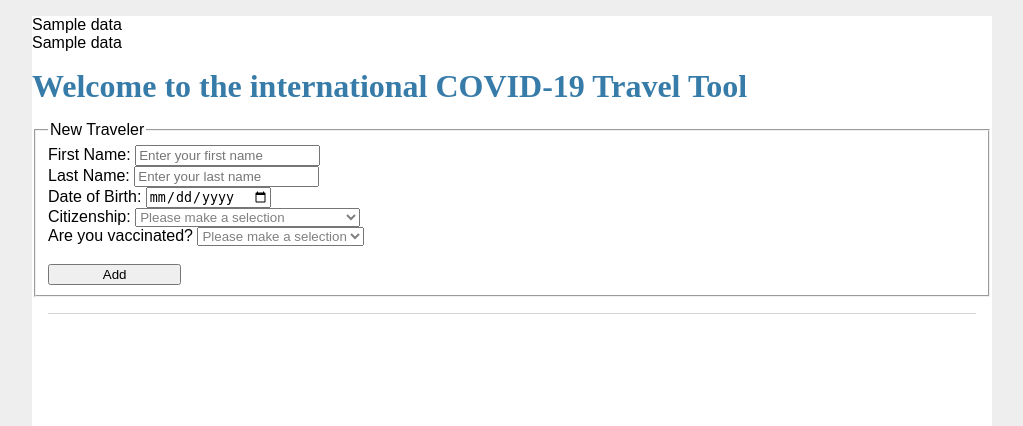
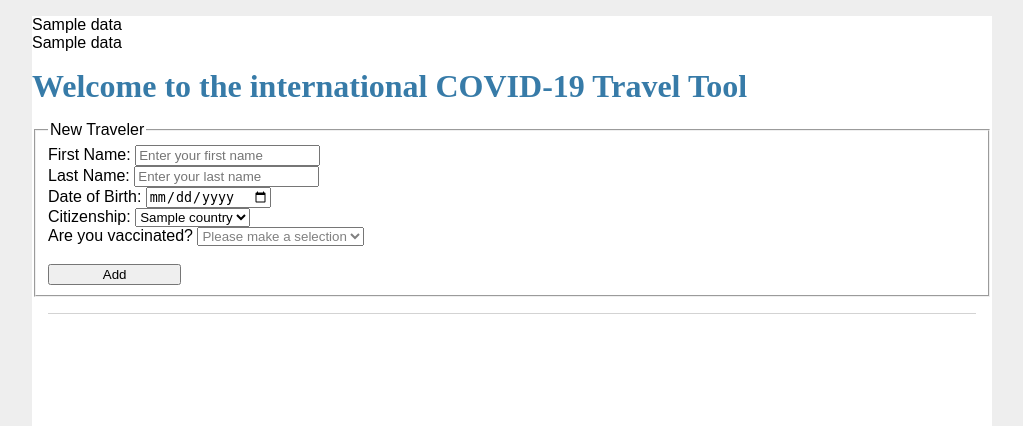
Before and after one commit to afreund415/cs4111-project-one, a Flask app: template templates/index.html in a window 1280 px wide. Shown: the top 426 px of the page, without its empty margins (128-1151 px from the left). Run offline with Flask 2, Linux system fonts and the light colour scheme; the template is opened without the code that fills it: most values are stand-ins (such as "Sample title", 1, 10 or a date in 2020); parts of the project's set-up code (start-up, migrations or seed data) failed here and were passed over; some libraries are stand-ins or nearby versions.

Commit message:
committing to avoid merge issues w/ pull origin master

```diff
--- a/server.py
+++ b/server.py
@@ -81,11 +81,7 @@ def index():
     # return render_template("index.html", **context)
     return render_template("index.html")
 
-# get list of countries for drop-down
-# @app.route('/input')
-# def input():
-#     cur = g.conn.execute("SELECT * FROM countries ORDER BY cname")
-#     return render_template("index.html", countries = cur)
+
 
 # add new traveler
 @app.route('/add', methods=['POST'])
--- a/templates/index.html
+++ b/templates/index.html
@@ -39,7 +39,10 @@
   <label for="dob">Date of Birth:</label>
   <input type="date" id="dob" name="dob"><br>
   <label for="citizenship">Citizenship:</label>
-  <select id="citizenship" name="citizenship" required>
+  <select name = 'citizenship'> {% for c in countries %} <OPTION value={{c.country_id}}>{{c.cname}}</option>{% endfor %}
+  </select><br>
+
+  <!-- <select id="citizenship" name="citizenship" required>
     <option value="" disabled selected hidden>Please make a selection</option>
     <option value="AF">Afghanistan</option>
     <option value="AL">Albania</option>
@@ -281,7 +284,7 @@
     <option value="YE">Yemen</option>
     <option value="ZM">Zambia</option>
     <option value="ZW">Zimbabwe</option>
-  </select><br>
+  </select><br> -->
   <label for="dob">Are you vaccinated?</label>
   <select id="vax_status" name="vax_status" required>
     <option value="" disabled selected hidden>Please make a selection</option>
```
